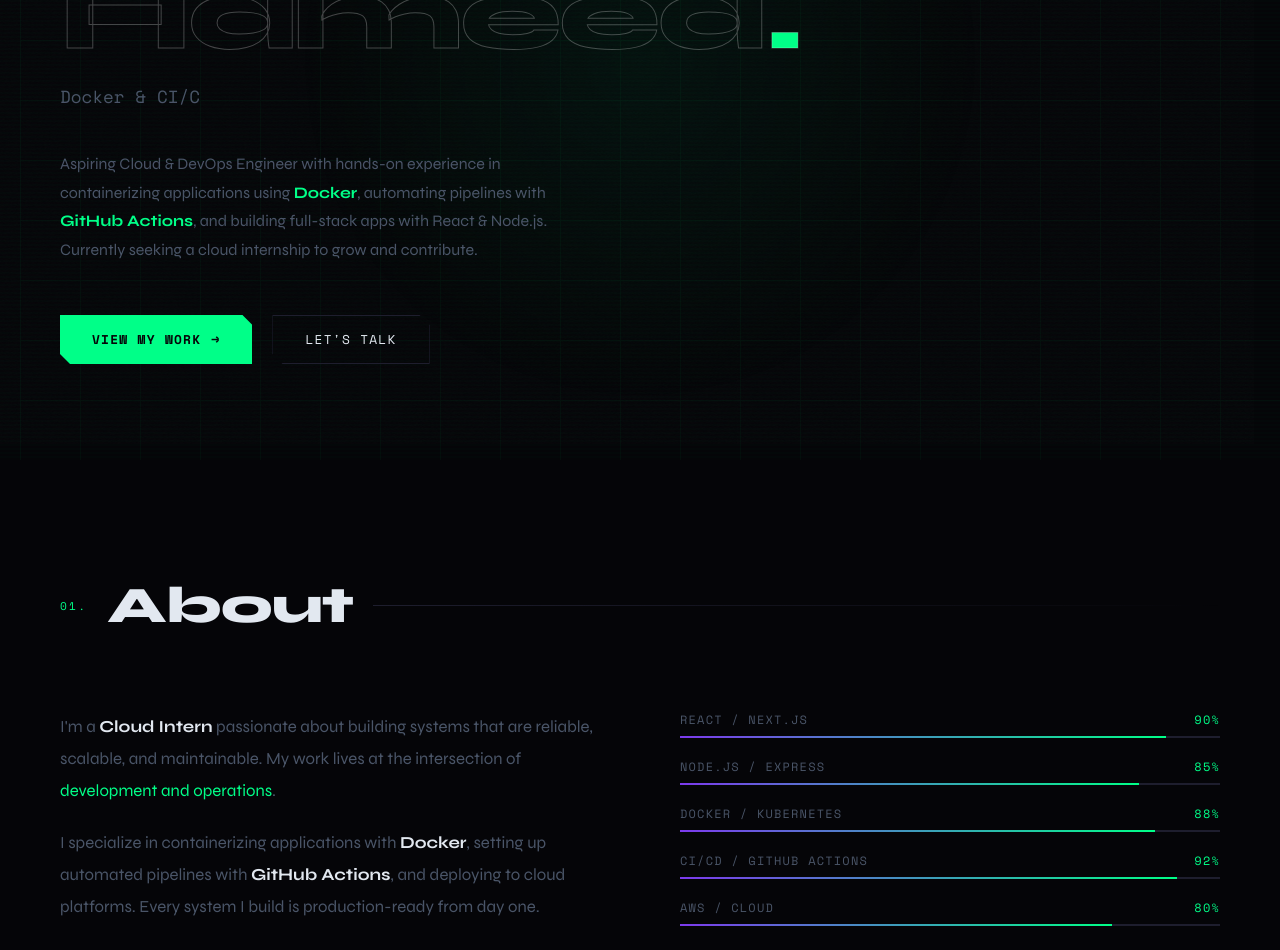
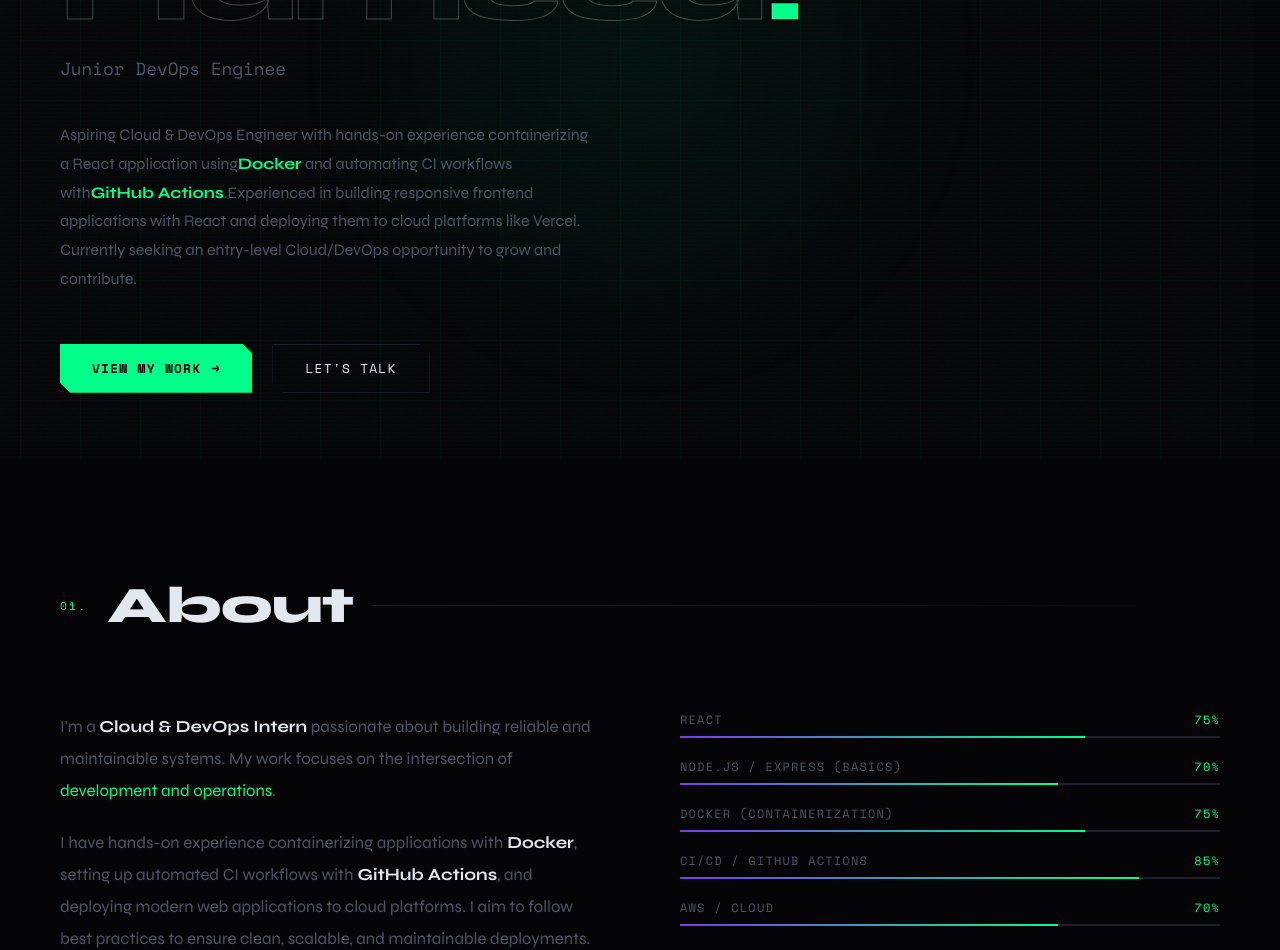
Before and after one commit to Adhilhameed/devops-project, a React (Create React App) app in the folder frontend/: page / in a window 1280 px wide. Shown: the part 340-1290 px from the top of the page. Built offline with nearby package versions, Linux system fonts and the light colour scheme.

Commit message:
refactor: update portfolio sections (Hero, About, Contact, Experience, Education)

```diff
--- a/frontend/src/App.js
+++ b/frontend/src/App.js
@@ -72,13 +72,14 @@
       </main>
 
       <footer>
-        <div className="footer-text">
-          © 2026 <span>Adhil Hameed</span>. Built with React + Docker + GitHub Actions.
-        </div>
-        <div className="footer-text">
-          Designed & Developed with <span>♥</span>
-        </div>
-      </footer>
+      <div className="footer-text">
+         © {new Date().getFullYear()} <span>Adhil Hameed</span>.
+         Built with React, Docker & GitHub Actions.
+     </div>
+     <div className="footer-text">
+          Designed & Developed by <span>Adhil Hameed</span>
+     </div>
+     </footer>
     </>
   );
 }
--- a/frontend/src/components/About.js
+++ b/frontend/src/components/About.js
@@ -2,11 +2,11 @@
 import './About.css';
 
 const SKILLS = [
-  { name: 'React / Next.js', pct: 90 },
-  { name: 'Node.js / Express', pct: 85 },
-  { name: 'Docker / Kubernetes', pct: 88 },
-  { name: 'CI/CD / GitHub Actions', pct: 92 },
-  { name: 'AWS / Cloud', pct: 80 },
+  { name: 'React', pct: 75 },
+  { name: 'Node.js / Express (Basics)', pct: 70 },
+  { name: 'Docker (Containerization)', pct: 75 },
+  { name: 'CI/CD / GitHub Actions', pct: 85 },
+  { name: 'AWS / Cloud', pct: 70 },
 ];
 
 export default function About() {
@@ -33,19 +33,23 @@
       <div className="about-grid">
         <div className="about-text reveal">
          <p>
-            I'm a <strong>Cloud Intern</strong> passionate about building
-            systems that are reliable, scalable, and maintainable. My work lives at the
+          I'm a <strong>Cloud & DevOps Intern</strong> passionate about building
+             reliable and maintainable systems. My work focuses on the
              intersection of <span className="highlight">development and operations</span>.
         </p>
+
         <p>
-            I specialize in containerizing applications with <strong>Docker</strong>, setting
-            up automated pipelines with <strong>GitHub Actions</strong>, and deploying to
-            cloud platforms. Every system I build is production-ready from day one.
+         I have hands-on experience containerizing applications with
+         <strong> Docker</strong>, setting up automated CI workflows with
+         <strong> GitHub Actions</strong>, and deploying modern web applications
+         to cloud platforms. I aim to follow best practices to ensure clean,
+         scalable, and maintainable deployments.
         </p>
+
         <p>
-            When I'm not writing code, I'm exploring new DevOps tools, contributing to open
-            source, and refining my approach to{' '}
-            <span className="highlight">Infrastructure as code</span>.
+         When I'm not building projects, I'm learning new DevOps tools
+         and strengthening my foundation in
+         <span className="highlight">Cloud and Infrastructure fundamentals</span>.
         </p>
         </div>
 
--- a/frontend/src/components/Contact.js
+++ b/frontend/src/components/Contact.js
@@ -28,7 +28,7 @@
               collaborations. Let's talk about your next big idea.
             </p>
             <div className="contact-links">
-              <a href="mailto:adhilkhaliq@gmail.com" className="contact-link">
+              <a href="https://mail.google.com/mail/?view=cm&fs=1&to=adhilkhaliq@gmail.com"className="contact-link">
                 <span className="contact-link-icon">✉️</span>
                 adhilkhaliq@gmail.com
               </a>
--- a/frontend/src/components/Education.js
+++ b/frontend/src/components/Education.js
@@ -6,13 +6,13 @@
     field: 'Information Technology',
     school: 'Bannari Amman Institute of Technology',
     period: '2021 — 2025',
-    desc: 'Focused on software engineering, cloud computing, and distributed systems. Graduated with distinction.',
-    grade: 'CGPA: 7/10',
+    desc: 'Focused on software engineering, cloud computing, and distributed systems. Graduated with First Class.',
+    grade: 'CGPA: 6.9/10',
   },
 ];
 
 const CERTS = [
-  { name: 'AWS Certified Cloud Practitioner', issuer: 'Amazon Web Services', year: '2024', icon: '☁️' },
+  { name: 'AWS Certified Cloud Practitioner', issuer: 'Amazon Web Services', year: '2026', icon: '☁️' },
 
 ];
 
--- a/frontend/src/components/Experience.js
+++ b/frontend/src/components/Experience.js
@@ -6,7 +6,7 @@
     company: 'Ovniq Technologies',
     period: '2026 — Present',
     desc: 'Architected and maintained CI/CD pipelines using GitHub Actions. Containerized applications with Docker and managed deployments to AWS/Vercel. Reduced deployment time by 60% through automation.',
-    tags: ['Docker', 'GitHub Actions', 'AWS', 'Vercel', 'MongoDb',],
+    tags: ['React', 'Docker', 'GitHub Actions', 'AWS', 'Vercel', 'MongoDb',],
   },
 
 ];
--- a/frontend/src/components/Hero.js
+++ b/frontend/src/components/Hero.js
@@ -2,9 +2,10 @@
 import './Hero.css';
 
 const ROLES = [
-  'DevOps Engineer',
-  'Docker & CI/CD Expert',
-  'Cloud Architect',
+  'DevOps Enthusiast',
+  'Junior DevOps Engineer',
+  'Docker & CI/CD Practitioner',
+  'Cloud Learner',
   'React Developer',
 ];
 
@@ -56,11 +57,11 @@
         </p>
 
           <p className="hero-desc">
-             Aspiring Cloud & DevOps Engineer with hands-on experience in
-             containerizing applications using <strong style={{color:'var(--accent)'}}>Docker</strong>,
-             automating pipelines with <strong style={{color:'var(--accent)'}}>GitHub Actions</strong>,
-             and building full-stack apps with React & Node.js.
-             Currently seeking a cloud internship to grow and contribute.
+             Aspiring Cloud & DevOps Engineer with hands-on experience containerizing a React application using
+            <strong style={{color:'var(--accent)'}}>Docker</strong> and automating CI workflows with
+            <strong style={{color:'var(--accent)'}}>GitHub Actions</strong>.Experienced in building responsive frontend applications with React
+            and deploying them to cloud platforms like Vercel.
+            Currently seeking an entry-level Cloud/DevOps opportunity to grow and contribute.
           </p>
 
 
@@ -74,11 +75,11 @@
 
       <div className="hero-stats">
         <div className="stat">
-          <div className="stat-num">1</div>
+          <div className="stat-num">0-1</div>
           <div className="stat-label">Years Exp.</div>
         </div>
         <div className="stat">
-          <div className="stat-num">2+</div>
+          <div className="stat-num">1+</div>
           <div className="stat-label">Projects</div>
         </div>
         <div className="stat">
```
Lines whose indentation alone changed are shown as unchanged.
